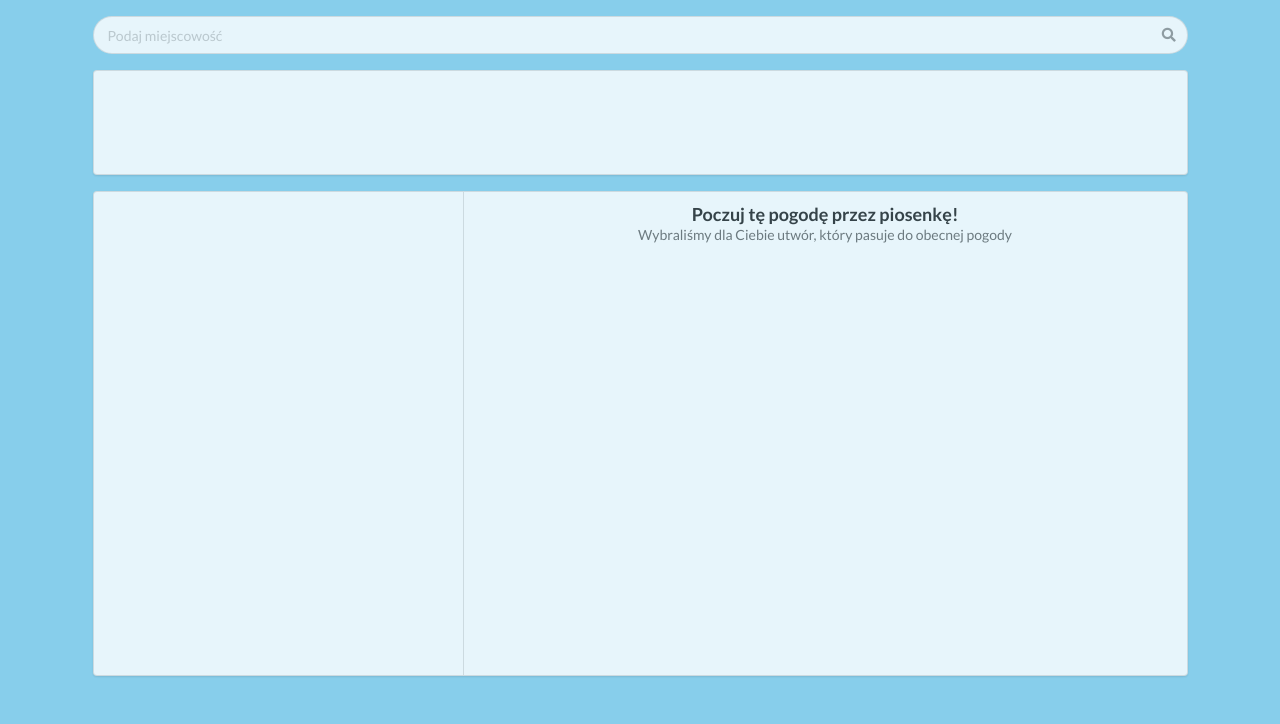
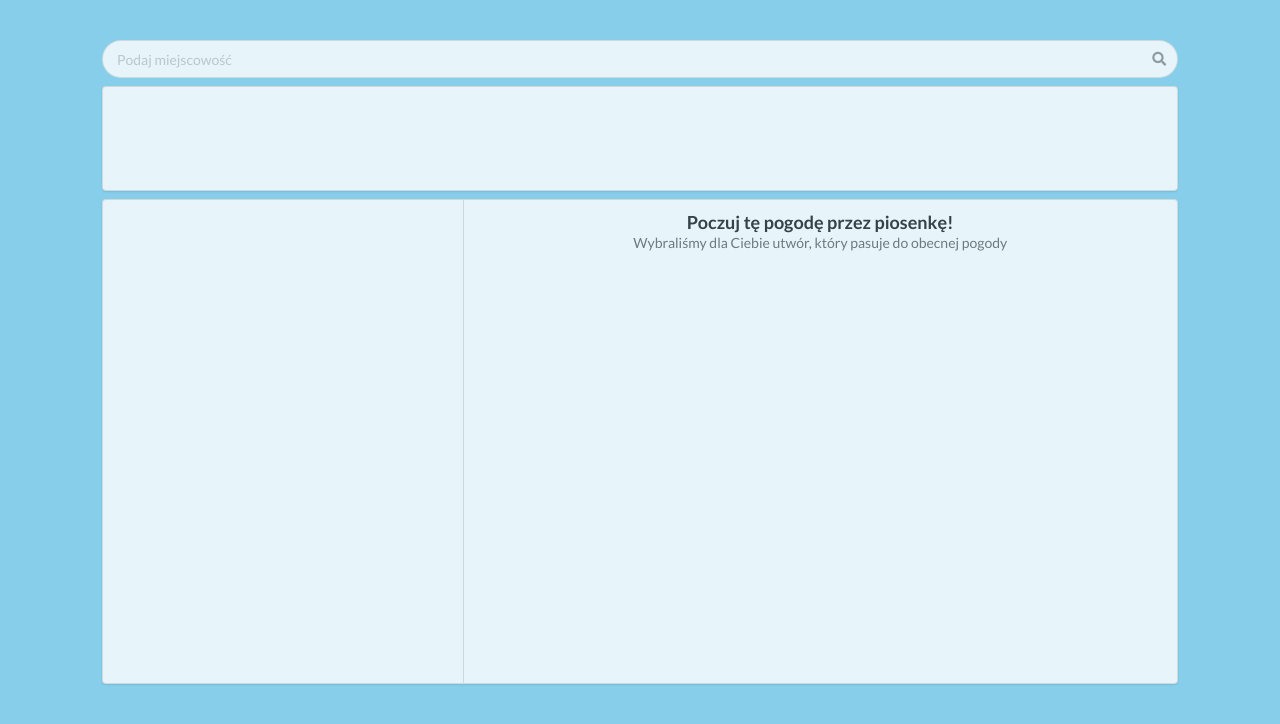
Before and after one commit to CaptainObjective/cc.PogodnaApka, a website built with webpack: page index.html in a window 1280 px wide. Built offline with nearby package versions, Linux system fonts and the light colour scheme; no server answers.

Commit message:
Kosmetyka

```diff
--- a/style.css
+++ b/style.css
@@ -1,6 +1,6 @@
 body {
     background: skyblue;
-    margin: 0;
+    margin: 5vh 0;
     padding: 0;
     background-attachment: fixed;
     background-size: cover;
@@ -31,11 +31,11 @@ body {
 }
 
 #results,
-#search,
 #details {
-    margin: 2vh;
+    margin: 1vh 2vw;
     display: flex;
     justify-content: center;
+
 }
 
 #ikonka {
@@ -73,7 +73,7 @@ body {
 .results {
     /* margin: 2vh 2vw; */
     position: relative;
-    top: 10vh;
+    top: 5vh;
     display: flex;
     flex-direction: column;
     justify-content: center;
@@ -81,7 +81,7 @@ body {
     margin: 10px;
     font-size: 15px;
     letter-spacing: 1px;
-    line-height: 300%;
+    line-height: 200%;
 
 }
 
@@ -89,4 +89,6 @@ body {
     display: flex;
     flex-direction: column;
     justify-content: center;
+    margin: 1vh 2vw;
+
 }
```
